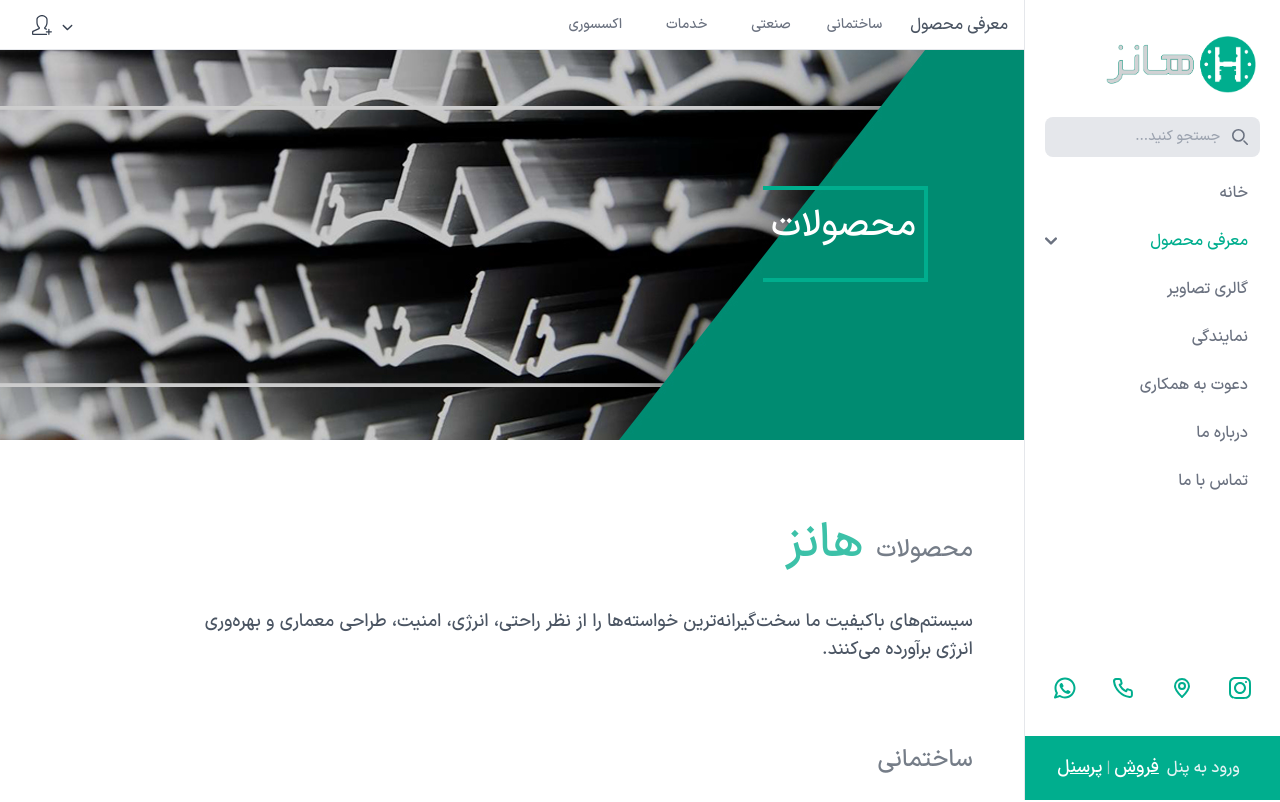
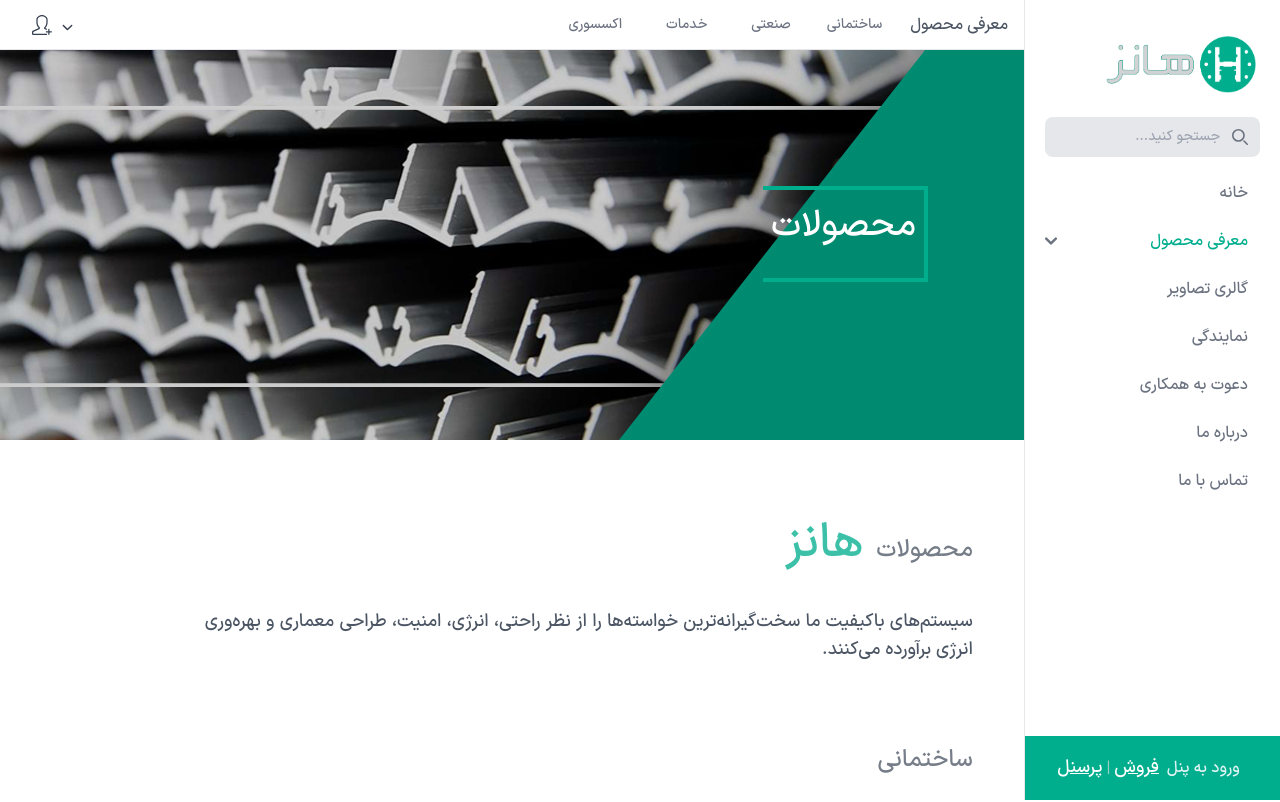
Before and after one commit to zahra-hsb/hanz-, a Next.js app: page /products in a window 1280 px wide. Shown: the top 802 px of the page. Built offline with nearby package versions, Linux system fonts and the light colour scheme.

Commit message:
social icons added to header

```diff
--- a/src/components/globalComponents/FollowUsSection/index.jsx
+++ b/src/components/globalComponents/FollowUsSection/index.jsx
@@ -1,14 +1,21 @@
 import { SlUserFollow } from "react-icons/sl";
 import { IoIosArrowDown } from "react-icons/io";
-
+import Social from "@/components/layout/Sidebar/utils-sidebar/Social";
+import { useState } from "react";
 
 const FollowUsSection = () => {
+    const [isOpenModal, setOpenModal] = useState(false)
+
+    function showModal() {
+        setOpenModal(!isOpenModal)
+    }
     return (
         <>
             <main className="flex justify-end gap-2 items-end px-8 text-gray-700 ">
-                <IoIosArrowDown className="cursor-pointer hover:text-gray-400" size={15}/>
-                <SlUserFollow className="cursor-pointer hover:text-gray-400" size={20} />
+                <IoIosArrowDown onClick={showModal} className="cursor-pointer hover:text-gray-400" size={15}/>
+                <SlUserFollow onClick={showModal} className="cursor-pointer hover:text-gray-400" size={20} />
             </main>
+            {isOpenModal && <Social />}
         </>
     )
 }
--- a/src/components/globalComponents/TelModal/index.jsx
+++ b/src/components/globalComponents/TelModal/index.jsx
@@ -3,7 +3,7 @@ import TelInfo from "@/components/contactUsComponents/TelInfo"
 const TelModal = () => {
     return (
         <>
-            <main className="w-[160px] absolute bottom-10 -left-16 bg-white p-5 shadow-lg flex flex-col gap-3">
+            <main className="w-[160px] absolute top-10 -left-16 bg-white p-5 shadow-lg flex flex-col gap-3 border-t">
                 <TelInfo />
             </main>
         </>
--- a/src/components/layout/Sidebar/utils-sidebar/SidebarComponents.jsx
+++ b/src/components/layout/Sidebar/utils-sidebar/SidebarComponents.jsx
@@ -52,7 +52,7 @@ const SidebarComponents = ({ setSidebarShow, router }) => {
             </div>
 
             <div>
-                <Social />
+                {/* <Social /> */}
                 <Login />
             </div>
         </div>
--- a/src/components/layout/Sidebar/utils-sidebar/Social.jsx
+++ b/src/components/layout/Sidebar/utils-sidebar/Social.jsx
@@ -9,9 +9,9 @@ const Social = () => {
         setShowModal(s => !s)
     }
     return (
-        <div className="flex justify-between p-7">
+        <div className="absolute top-12 left-0 z-50 bg-white flex gap-5 justify-between p-5 shadow-lg border-t">
 
-            <Link href='https://www.instagram.com/shaycogroup?igsh=em05NmJ1eDRodWdm'>
+            <Link href='https://www.instagram.com/shaycogroup?igsh=em05NmJ1eDRodWdm' target="_blank">
                 <div className='w-6 h-6 transition hover:-translate-y-[1px]'>
                     <svg width="100%" height="100%" viewBox="0 0 24 24" fill="none" xmlns="http://www.w3.org/2000/svg">
                         <path fillRule="evenodd" clipRule="evenodd" d="M12 18C15.3137 18 18 15.3137 18 12C18 8.68629 15.3137 6 12 6C8.68629 6 6 8.68629 6 12C6 15.3137 8.68629 18 12 18ZM12 16C14.2091 16 16 14.2091 16 12C16 9.79086 14.2091 8 12 8C9.79086 8 8 9.79086 8 12C8 14.2091 9.79086 16 12 16Z" fill="#00ae8e" />
```
